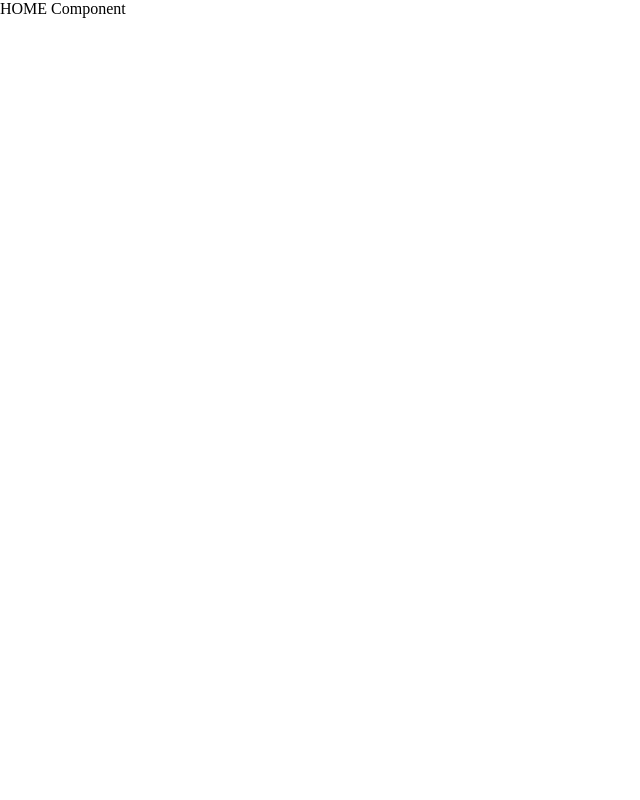
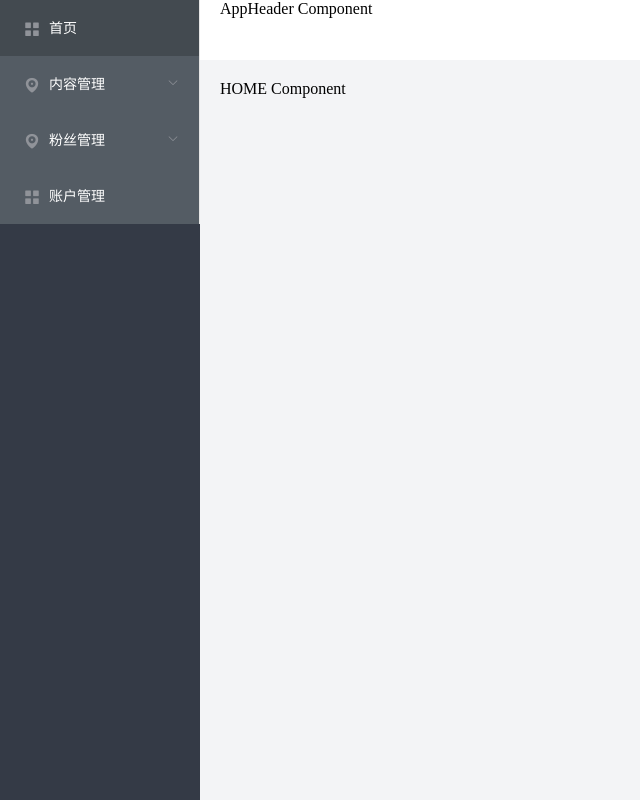
Before and after one commit to 358609107/xiangmu1, a Vue app: page /#/ in a window 1280 px wide. Shown: the whole page, without its empty margins (0-640 px from the left). Built offline with nearby package versions, Linux system fonts and the light colour scheme.

Commit message:
嵌套路由

```diff
--- a/src/router/index.js
+++ b/src/router/index.js
@@ -5,18 +5,31 @@ Vue.use(VueRouter);
 
 export default new VueRouter({
   routes: [
-    {
-      name: 'home',
-      path: '/',
-      // 在整个项目中，模块路径中的@表示的是 src目录
-      // 无论你的当前模块在哪里，@都可以直接定位到src
-      // 加载一个目录可以默认加载它的index.js , index.vue ,index.json....
-      component: () => import('@/views/home')
-    },
+    // {
+    //   name: 'home',
+    //   path: '/',
+    //   // 在整个项目中，模块路径中的@表示的是 src目录
+    //   // 无论你的当前模块在哪里，@都可以直接定位到src
+    //   // 加载一个目录可以默认加载它的index.js , index.vue ,index.json....
+    //   component: () => import('@/views/home')
+    // },
     {
       name: 'login',
       path: '/login',
       component: () => import('@/views/login')
+    },
+    {
+      // name:'Layout',
+      path: '/',
+      component: () => import('@/views/layout'),
+      children: [
+        {
+          name: 'home',
+          path: '',
+          component: () => import('@/views/home')
+        }
+      ]
+
     }
 
   ]
--- /dev/null
+++ b/src/views/layout/components/AppAside.vue
@@ -0,0 +1,89 @@
+<template>
+     <el-menu
+      default-active="2"
+      class="el-menu-vertical-demo"
+      @open="handleOpen"
+      @close="handleClose"
+      background-color="#545c64"
+      text-color="#fff"
+      active-text-color="#ffd04b">
+      <el-menu-item index="aa">
+        <i class="el-icon-menu"></i>
+        <span slot="title">首页</span>
+      </el-menu-item>
+      <el-submenu index="1">
+        <template slot="title">
+          <i class="el-icon-location"></i>
+          <span>内容管理</span>
+        </template>
+          <el-menu-item index="1-1">
+        <i class="el-icon-menu"></i>
+        <span slot="title">发布文章</span>
+      </el-menu-item>
+          <el-menu-item index="1-2">
+        <i class="el-icon-menu"></i>
+        <span slot="title">内容列表</span>
+      </el-menu-item>
+          <el-menu-item index="1-3">
+        <i class="el-icon-menu"></i>
+        <span slot="title">评论管理</span>
+      </el-menu-item>
+          <el-menu-item index="1-4">
+        <i class="el-icon-menu"></i>
+        <span slot="title">素材管理</span>
+      </el-menu-item>
+      </el-submenu>
+
+      <el-submenu index="2">
+        <template slot="title">
+          <i class="el-icon-location"></i>
+          <span>粉丝管理</span>
+        </template>
+          <el-menu-item index="2-1">
+        <i class="el-icon-menu"></i>
+        <span slot="title">图文数据</span>
+      </el-menu-item>
+          <el-menu-item index="2-2">
+        <i class="el-icon-menu"></i>
+        <span slot="title">粉丝概况</span>
+      </el-menu-item>
+          <el-menu-item index="2-3">
+        <i class="el-icon-menu"></i>
+        <span slot="title">粉丝列表</span>
+      </el-menu-item>
+          <el-menu-item index="2-4">
+        <i class="el-icon-menu"></i>
+        <span slot="title">素材管理</span>
+      </el-menu-item>
+      </el-submenu>
+
+       <el-menu-item index="3">
+        <i class="el-icon-menu"></i>
+        <span slot="title">账户管理</span>
+      </el-menu-item>
+        </el-menu>
+</template>
+
+<script>
+export default {
+  name: 'AppAside',
+  data () {
+    return {
+
+    };
+  },
+  methods: {
+    handleOpen (key, keyPath) {
+      console.log(key, keyPath);
+    },
+    handleClose (key, keyPath) {
+      console.log(key, keyPath);
+    }
+  }
+
+};
+</script>
+
+<style lang="less" scoped>
+
+</style>
--- /dev/null
+++ b/src/views/layout/components/AppHeader.vue
@@ -0,0 +1,23 @@
+<template>
+
+    <div>
+        <p>AppHeader  Component</p>
+    </div>
+
+</template>
+
+<script>
+export default {
+  name: 'AppAside',
+  data () {
+    return {
+
+    };
+  }
+
+};
+</script>
+
+<style lang="less" scoped>
+
+</style>
--- /dev/null
+++ b/src/views/layout/index.vue
@@ -0,0 +1,51 @@
+<template>
+
+<!-- <div class="layout-warp">
+        <p>Applayout  Component</p>
+
+        <AppHeader></AppHeader>
+    </div> -->
+    <el-container class="el-container">
+  <el-aside width="200px" class="el-aside"><AppAside></AppAside></el-aside>
+  <el-container>
+    <el-header class="el-header"><AppHeader/></el-header>
+    <el-main class="el-main"><router-view></router-view></el-main>
+  </el-container>
+</el-container>
+
+</template>
+
+<script>
+import AppAside from './components/AppAside';
+import AppHeader from './components/AppHeader';
+
+export default {
+  name: 'Applayout',
+  data () {
+    return {
+
+    };
+  },
+  components: {
+    AppAside,
+    AppHeader
+  }
+
+};
+</script>
+
+<style lang="less" scoped>
+    .el-container{
+        height: 100%;
+    };
+    .el-aside{
+        background-color: #343a46;
+    };
+    .el-header{
+
+    };
+    .el-main{
+        background-color: #f3f4f6;
+    }
+
+</style>
--- a/src/views/login/index.vue
+++ b/src/views/login/index.vue
@@ -7,7 +7,7 @@
       </el-form-item>
       <el-form-item  prop="code">
         <el-input class="aaa" v-model="sizeForm.code" placeholder="验证码"></el-input>
-         <el-button class="bbb" @click="showGeetest"
+         <el-button class="bbb" @click="handleSendCode"
          :disabled ="!!codeTimer"
          >{{ codeTimer ? `剩余${codeTime}秒` : "获取验证码"}}</el-button>
       </el-form-item >
```
